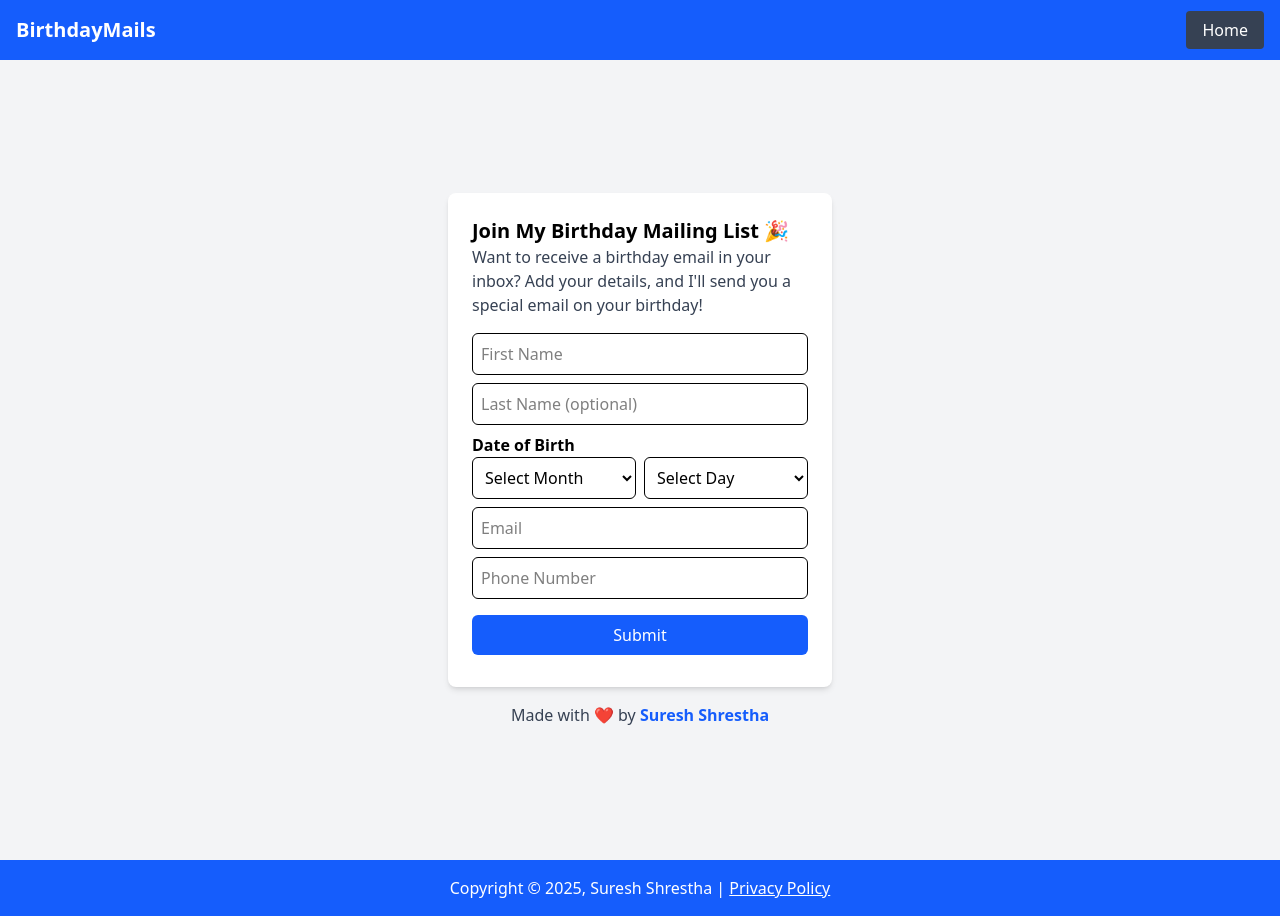
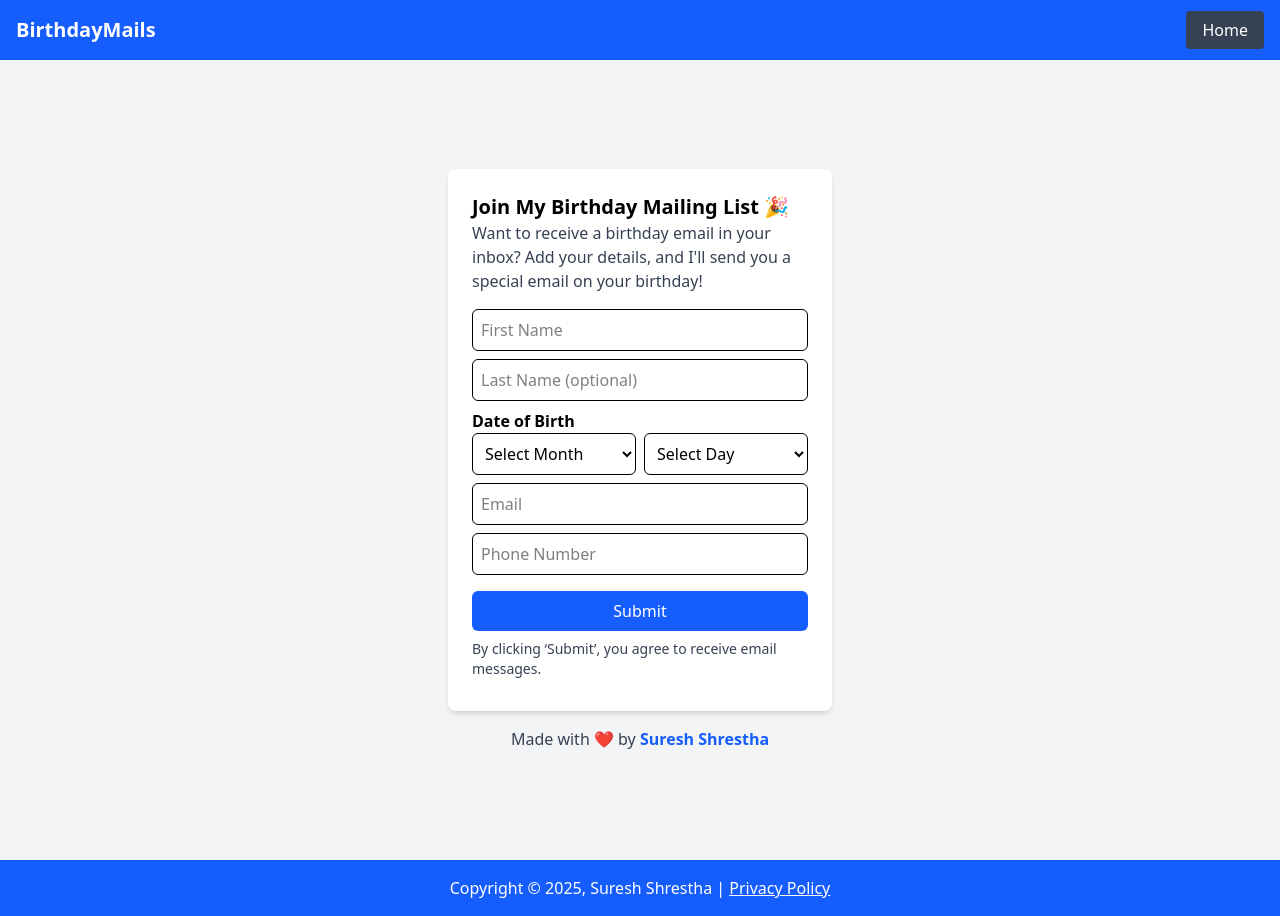
Before and after one commit to sureshcstha/birthday, a React (Vite) app: page / in a window 1280 px wide. Built offline with nearby package versions, Linux system fonts and the light colour scheme.

Commit message:
get Consent to send emails

```diff
--- a/src/components/BirthdayMailingList.jsx
+++ b/src/components/BirthdayMailingList.jsx
@@ -187,6 +187,7 @@ const BirthdayMailingList = () => {
           {errors.phone && <p className="text-red-500 text-sm mb-2">{errors.phone}</p>}
 
           <button type="submit" className="w-full bg-blue-600 text-white p-2 rounded-md mt-2 hover:bg-blue-800">Submit</button>
+          <p className="text-gray-700 text-sm mt-2">By clicking &lsquo;Submit&rsquo;, you agree to receive email messages.</p>
         </form>
         <p className="text-center text-green-600 mt-2">{responseMessage}</p>
       </div>
```
